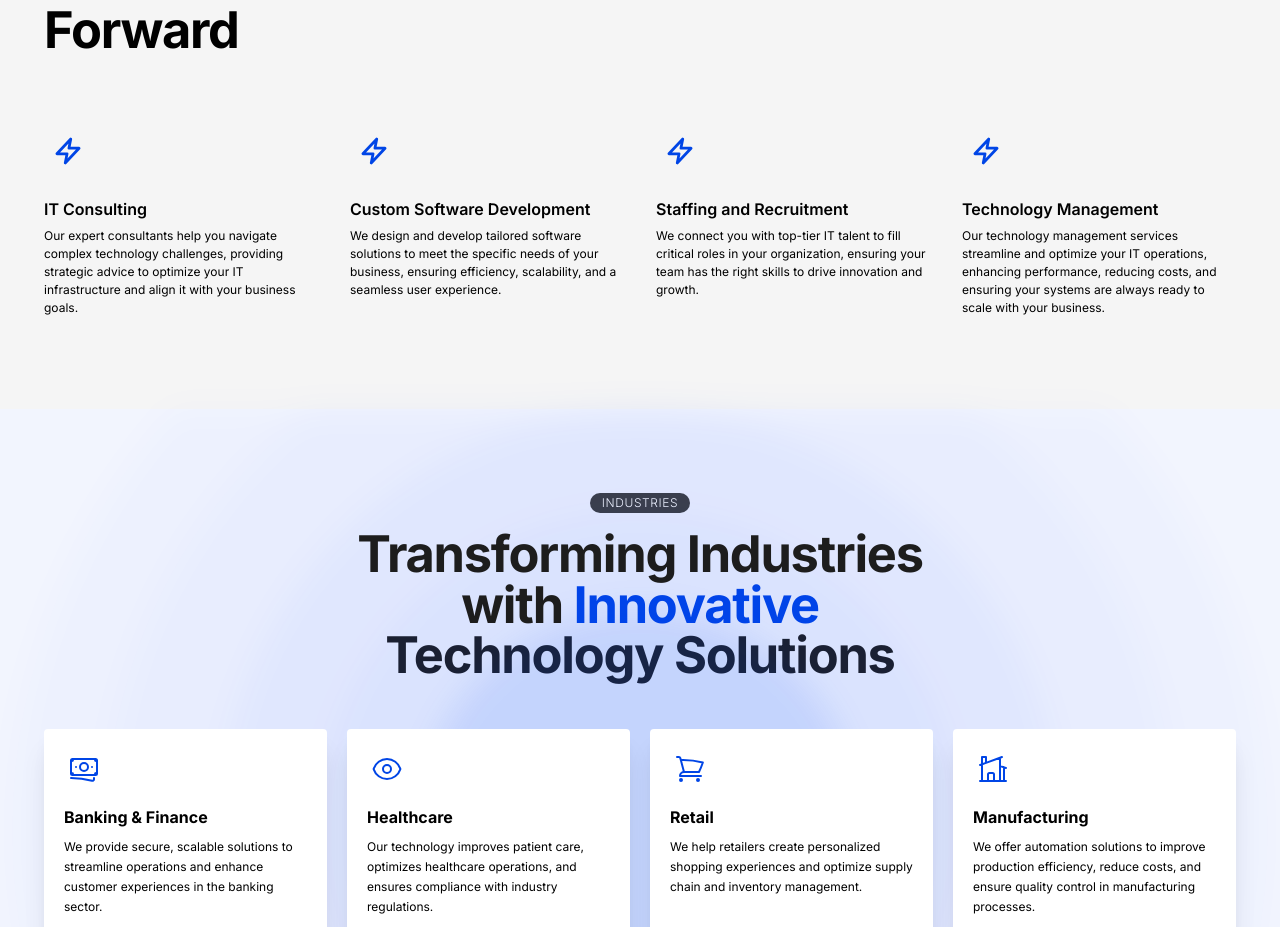
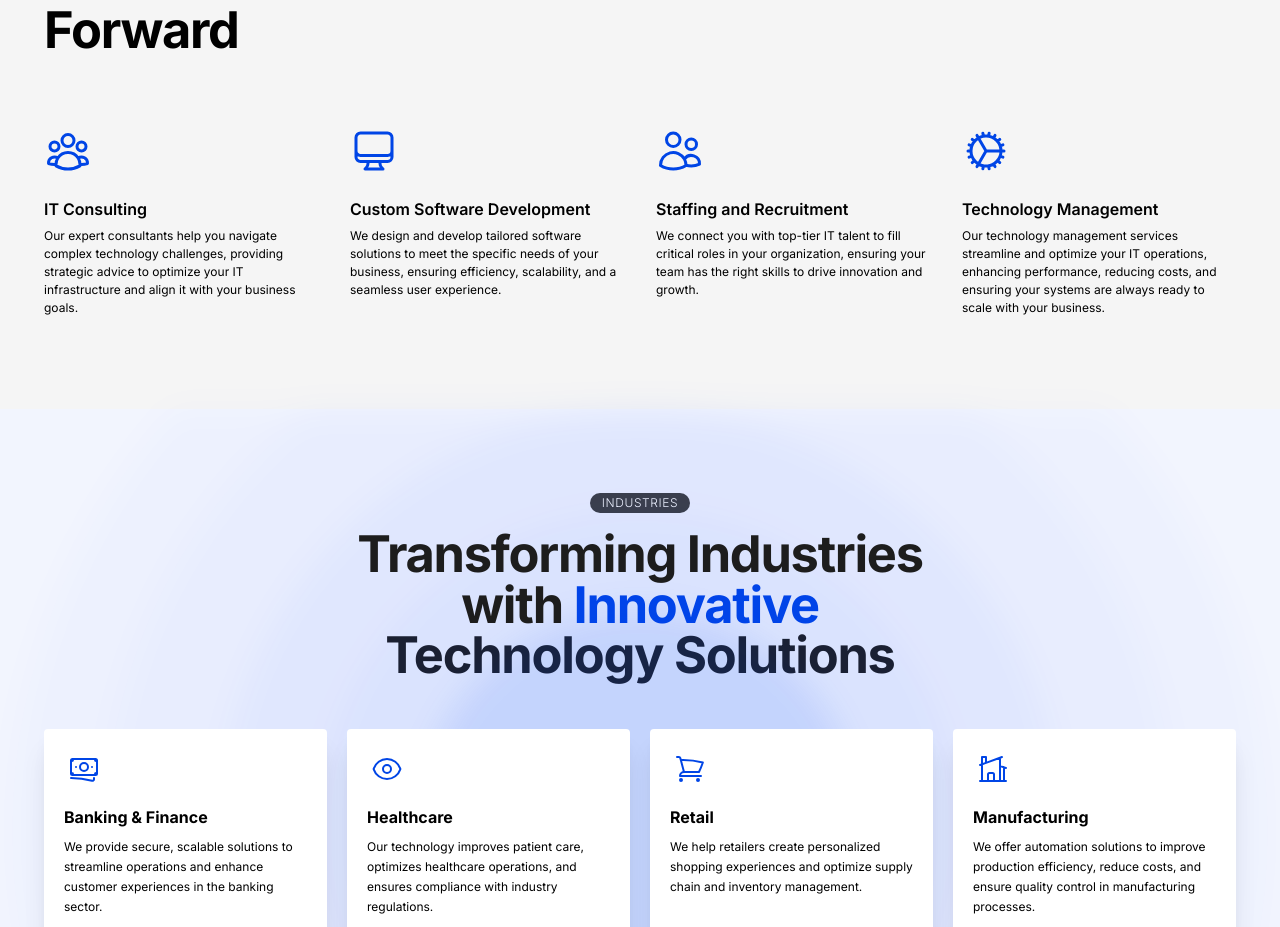
Before and after one commit to workidco/onetekus.com, a Next.js app: page / in a window 1280 px wide. Shown: the part 3867-4794 px from the top of the page. Built offline with nearby package versions, Linux system fonts and the light colour scheme.

Commit message:
icon fixes in services section

```diff
--- a/constants/ServicesContent.js
+++ b/constants/ServicesContent.js
@@ -1,17 +1,23 @@
+import { CogIcon, ComputerDesktopIcon, UserGroupIcon, UsersIcon } from "@heroicons/react/24/outline"
+
 export const ServicesContent = [
     {
+        icon: <UserGroupIcon className="w-12 h-12 text-primary" />,
         title: "IT Consulting",
         description: "Our expert consultants help you navigate complex technology challenges, providing strategic advice to optimize your IT infrastructure and align it with your business goals."
     },
     {
+        icon: <ComputerDesktopIcon className="w-12 h-12 text-primary" />,
         title: "Custom Software Development",
         description: "We design and develop tailored software solutions to meet the specific needs of your business, ensuring efficiency, scalability, and a seamless user experience."
     },
     {
+        icon: <UsersIcon className="w-12 h-12 text-primary" />,
         title: "Staffing and Recruitment",
         description: "We connect you with top-tier IT talent to fill critical roles in your organization, ensuring your team has the right skills to drive innovation and growth."
     },
     {
+        icon: <CogIcon className="w-12 h-12 text-primary" />,
         title: "Technology Management",
         description: "Our technology management services streamline and optimize your IT operations, enhancing performance, reducing costs, and ensuring your systems are always ready to scale with your business."
     },
--- a/sections/ServiceSection.js
+++ b/sections/ServiceSection.js
@@ -26,19 +26,7 @@ const ServiceSection = () => {
             {ServicesContent.map((data) => (
               <div key={data.title} className="max-w-md">
                 <div className="flex items-center justify-start w-16 h-16 mb-4">
-                  <svg
-                    className="w-12 h-12 text-primary"
-                    stroke="currentColor"
-                    viewBox="0 0 52 52"
-                  >
-                    <polygon
-                      strokeWidth="3"
-                      strokeLinecap="round"
-                      strokeLinejoin="round"
-                      fill="none"
-                      points="29 13 14 29 25 29 23 39 38 23 27 23"
-                    />
-                  </svg>
+                  {data.icon}
                 </div>
                 <h6 className="mb-2 font-semibold leading-5">{data.title}</h6>
                 <p className="mb-3 text-sm text-gray-900">
```
